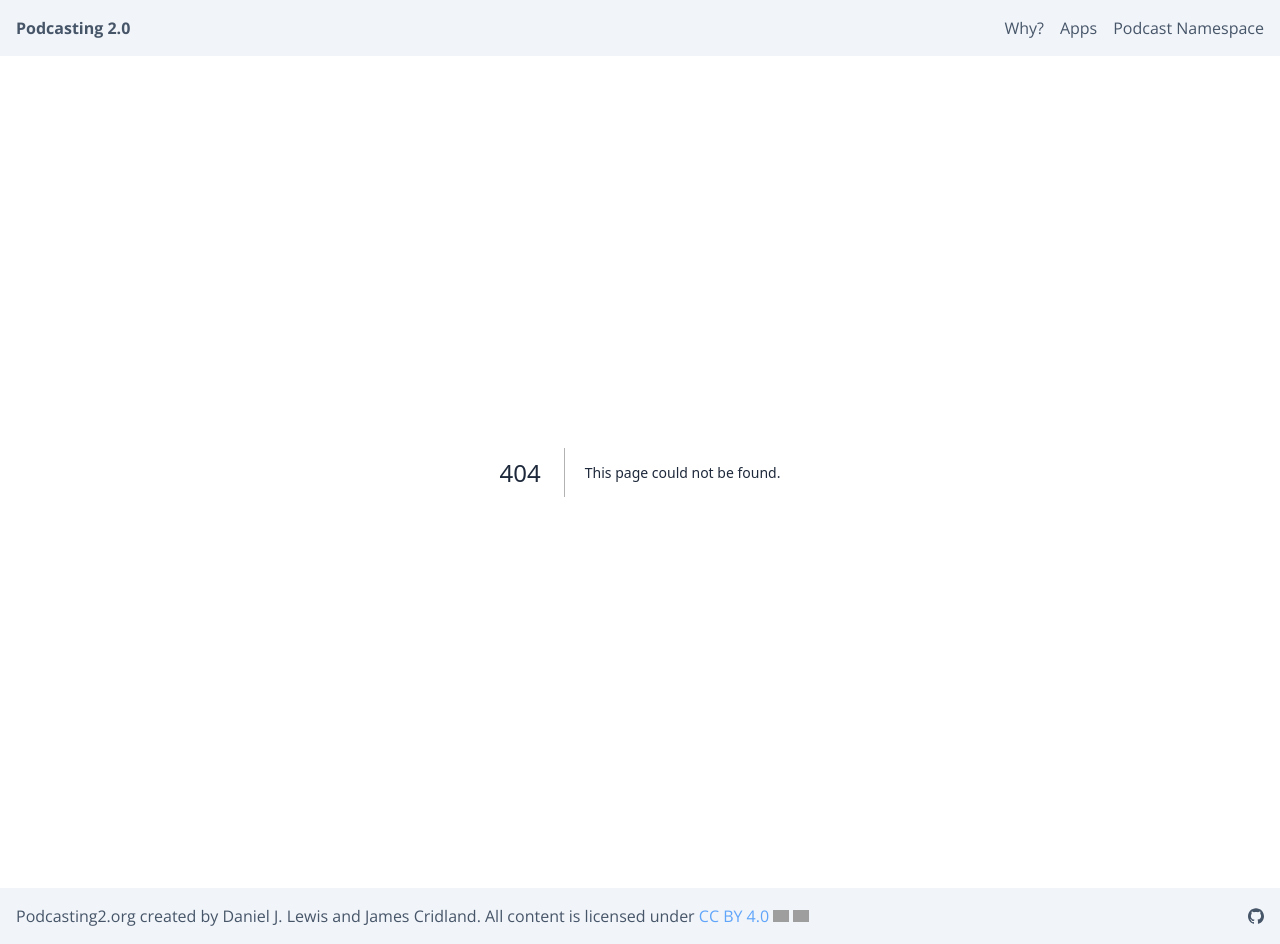
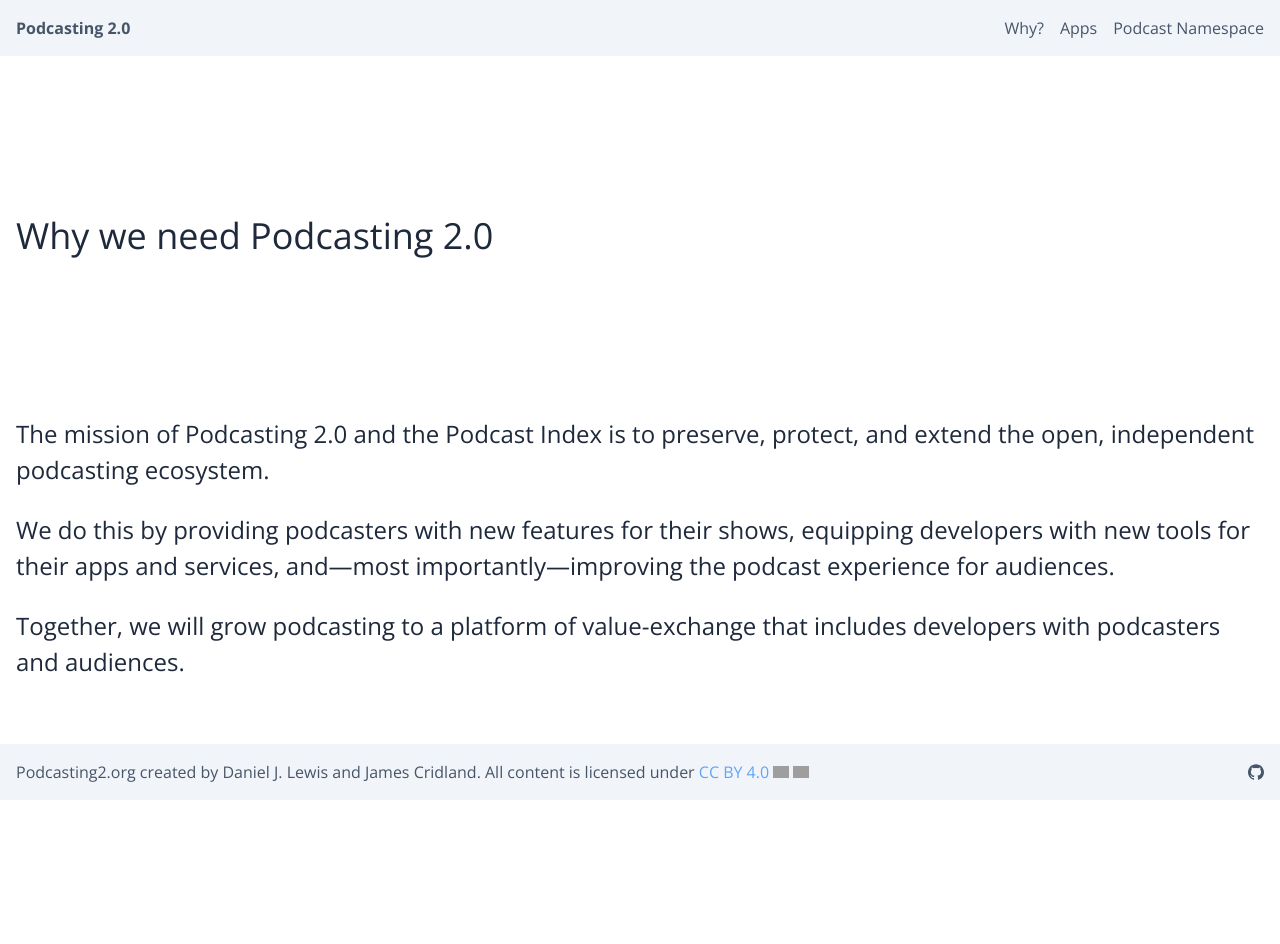
Before and after one commit to theDanielJLewis/podcasting2.org, a Next.js app: page /about in a window 1280 px wide. Before the commit this address had no page. After the commit the page ends 800 px from the top, so only its background shows below. Built offline with nearby package versions, Linux system fonts and the light colour scheme; grey boxes are pictures that could not be loaded.

Commit message:
Added About page

```diff
--- /dev/null
+++ b/src/app/about/page.tsx
@@ -0,0 +1,32 @@
+import { Metadata } from "next";
+
+export const metadata: Metadata = {
+  title: "Podcasting 2.0 for developers",
+  // description: 'Podcasting 2.0 is for podcasters!',
+};
+
+export default function DevelopersPage() {
+  return (
+    <>
+      <div className="flex flex-col justify-center py-16 lg:py-36">
+        <h1>Why we need Podcasting 2.0</h1>
+      </div>
+      <div className="text-2xl leading-normal">
+        <p>
+          The mission of Podcasting 2.0 and the Podcast Index is to preserve,
+          protect, and extend the open, independent podcasting ecosystem.
+        </p>
+        <p>
+          We do this by providing podcasters with new features for their shows,
+          equipping developers with new tools for their apps and services,
+          and&mdash;most importantly&mdash;improving the podcast experience for
+          audiences.
+        </p>
+        <p>
+          Together, we will grow podcasting to a platform of value-exchange that
+          includes developers with podcasters and audiences.
+        </p>
+      </div>
+    </>
+  );
+}
--- a/src/app/apps/page.tsx
+++ b/src/app/apps/page.tsx
@@ -12,13 +12,13 @@ export default async function AudiencesPage() {
 
   return (
     <>
-      <div className="flex flex-col justify-center py-24 text-xl lg:py-60">
+      <div className="flex flex-col justify-center py-16 text-xl lg:py-36">
         <h1>Enjoy Podcasting 2.0 with a modern podcast app!</h1>
-        <p>
+        <span>
           Your favorite podcasts are better in a Podcasting 2.0 app, letting you
           show your support, see dynamic content, engage in the community, and
           more!
-        </p>
+        </span>
       </div>
       <Apps apps={apps} />
     </>
--- a/src/app/page.tsx
+++ b/src/app/page.tsx
@@ -2,6 +2,7 @@ import Image from "next/image";
 import type { Metadata } from "next";
 import { Code, Headphones, Lightbulb, Mic } from "lucide-react";
 import { Button } from "@/components/ui/button";
+import Link from "next/link";
 
 export const metadata: Metadata = {
   title: "Podcasting 2.0",
@@ -11,7 +12,7 @@ export const metadata: Metadata = {
 export default function Home() {
   return (
     <>
-      <div className="flex flex-col justify-center py-24 text-4xl lg:py-60">
+      <div className="flex flex-col justify-center py-24 lg:py-60">
         <h1>
           Making podcasting better for audiences, podcasters, and developers.
           <br />
@@ -29,7 +30,9 @@ export default function Home() {
               lets you follow, engage with, support, and share podcasts more
               easily.
             </p>
-            <Button className="mt-auto">Find a better app!</Button>
+            <Link href="/apps" className="mt-auto">
+              <Button>Find a better app!</Button>
+            </Link>
             {/* <LinkContainer to="/apps">
               <Button>Try a better podcast app!</Button>
             </LinkContainer> */}
@@ -42,7 +45,10 @@ export default function Home() {
               Podcasting 2.0 offers the new Podcast Namespace to improve your
               podcast, grow your audience, and even monetize your show!
             </p>
-            <Button className="mt-auto">Upgrade my podcast!</Button>
+            <Link href="/podcasters" className="mt-auto">
+              <Button>Upgrade my podcast!</Button>
+            </Link>
+
             {/* <LinkContainer to="/podcasters">
               <Button>Upgrade to Podcasting 2.0!</Button>
             </LinkContainer> */}
@@ -56,7 +62,9 @@ export default function Home() {
               add Podcasting 2.0 features to your app. Make finding, following,
               and funding podcasts easier for your users!
             </p>
-            <Button className="mt-auto">Innovate my app!</Button>
+            <Link href="/podcast-namespace" className="mt-auto">
+              <Button>Add the Podcast Namespace!</Button>
+            </Link>
             {/* <LinkContainer to="/developers">
               <Button>Put Podcasting 2.0 in your app!</Button>
             </LinkContainer> */}
--- a/src/app/podcast-namespace/page.tsx
+++ b/src/app/podcast-namespace/page.tsx
@@ -11,15 +11,13 @@ export const metadata: Metadata = {
 export default function PodcastNamespacePage() {
   return (
     <>
-      <h1 className="text-4xl">Podcast Namespace</h1>
-      <p>
-        <strong>
-          <code>
-            &lt;rss version=&quot;2.0&quot;
-            xmlns:podcast=&quot;https://podcastindex.org/namespace/1.0&quot;&gt;
-          </code>
-        </strong>
-      </p>
+      <div className="flex flex-col justify-center py-16 text-xl lg:py-36">
+        <h1 className="text-4xl">Podcast Namespace</h1>
+        <code>
+          &lt;rss version=&quot;2.0&quot;
+          xmlns:podcast=&quot;https://podcastindex.org/namespace/1.0&quot;&gt;
+        </code>
+      </div>
 
       <p>
         Since the{" "}
--- a/src/app/podcasters/page.tsx
+++ b/src/app/podcasters/page.tsx
@@ -9,12 +9,14 @@ export const metadata: Metadata = {
 export default function PodcastersPage() {
   return (
     <>
-      <h1 className="text-4xl">Podcasting 2.0 is for podcasters!</h1>
-      <p>
-        We believe podcasts deserve an open, independent podcasting ecosystem.
-        We created Podcasting 2.0 to preserve, protect, and <em>extend</em> that
-        ecosystem.
-      </p>
+      <div className="flex flex-col justify-center py-16 text-xl lg:py-36">
+        <h1>Podcasting 2.0 is for podcasters!</h1>
+        <span>
+          We believe podcasts deserve an open, independent podcasting ecosystem.
+          We created Podcasting 2.0 to preserve, protect, and <em>extend</em>{" "}
+          that ecosystem.
+        </span>
+      </div>
       <h2>Upgrade to the Podcast Namespace</h2>
       <p>
         Really Simple Syndication (RSS) is the foundation for open podcasting.
```
